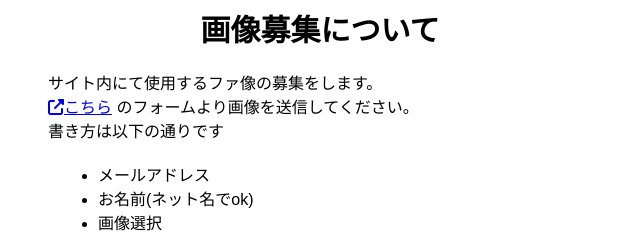
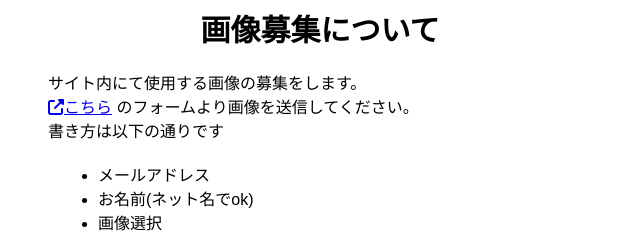
Before and after one commit to Meatwo310/woodryserver, a plain HTML site: page page/blog/image/image.html in a window 1280 px wide. Shown: the part 314-551 px from the top of the page, 320-960 px from the left. Drawn offline with nearby package versions, Linux system fonts and the light colour scheme; a web font is replaced by a local one.

Commit message:
Update image.html

```diff
--- a/page/blog/image/image.html
+++ b/page/blog/image/image.html
@@ -76,7 +76,7 @@
             <h1>サイト内使用 画像募集</h1>
             <div class="article-text">
                 <h2>画像募集について</h2>
-                <p>サイト内にて使用するファ像の募集をします。</p>
+                <p>サイト内にて使用する画像の募集をします。</p>
                 <p><a href="https://forms.gle/g2u9R2C9uvEtfePk7" target="_blank"><i
                             class="fa-solid fa-up-right-from-square"></i>こちら</a>
                     のフォームより画像を送信してください。</p>
```
